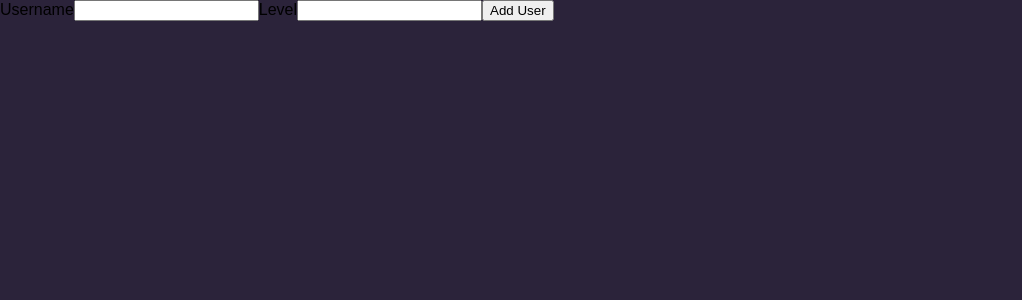
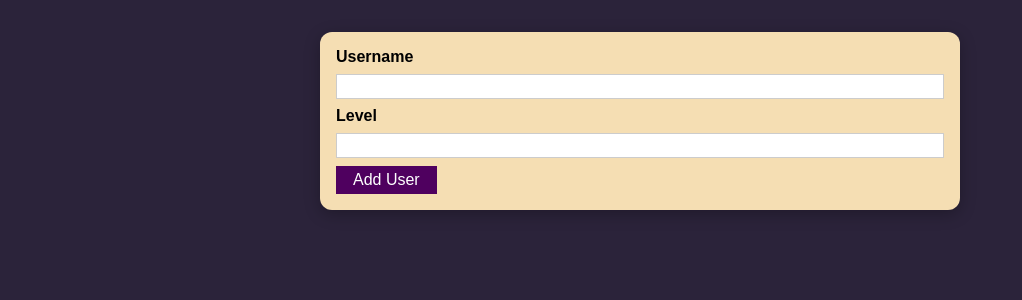
Before and after one commit to Ccharliiee/ReactLearningUProject1S8, a React (Create React App) app: page / in a window 1280 px wide. Shown: the top 300 px of the page, without its empty margins (0-1022 px from the left). Built offline with nearby package versions, Linux system fonts and the light colour scheme.

Commit message:
Create a Card component and a Button component for Styling
Create a Card component and a Button component for Styling by using CSS module

```diff
--- /dev/null
+++ b/src/components/UI/Button/Button.js
@@ -0,0 +1,17 @@
+import React from "react";
+
+import styles from "./Button.module.css";
+
+const Button = (props) => {
+  return (
+    <button
+      type={props.type}
+      className={styles.button || "button"}
+      onClick={props.onClick}
+    >
+      {props.children}
+    </button>
+  );
+};
+
+export default Button;
--- /dev/null
+++ b/src/components/UI/Button/Button.module.css
@@ -0,0 +1,18 @@
+.button {
+  font: inherit;
+  border: 1px solid #4f005f;
+  background: #4f005f;
+  color: white;
+  padding: 0.25rem 1rem;
+  cursor: pointer;
+}
+
+.button:hover,
+.button:active {
+  background: #741188;
+  border-color: #741188;
+}
+
+.button:focus {
+  outline: none;
+}
--- /dev/null
+++ b/src/components/UI/Card/Card.js
@@ -0,0 +1,11 @@
+import React from "react";
+
+import styles from "./Card.module.css";
+
+const Card = (props) => {
+  return (
+    <div className={`${styles.card} ${props.className}`}>{props.children}</div>
+  );
+};
+
+export default Card;
--- /dev/null
+++ b/src/components/UI/Card/Card.module.css
@@ -0,0 +1,5 @@
+.card {
+  background: wheat;
+  border-radius: 12px;
+  box-shadow: 0 4px 16px rgba(0, 0, 0, 0.26);
+}
--- a/src/components/Users/AddUser.js
+++ b/src/components/Users/AddUser.js
@@ -1,4 +1,10 @@
 import React from "react";
+
+import addUserClasses from "./AddUser.module.css";
+
+import Card from "../UI/Card/Card";
+
+import Button from "../UI/Button/Button";
 
 const AddUser = (props) => {
   const addUserHandler = (event) => {
@@ -11,13 +17,15 @@
   };
 
   return (
+    <Card className={addUserClasses.input}>
       <form onSubmit={addUserHandler}>
         <label htmlFor="username">Username</label>
         <input id="username" type="text" />
         <label htmlFor="level">Level</label>
         <input id="level" type="number" />
-      <button type="submit">Add User</button>
+        <Button type="submit">Add User</Button>
       </form>
+    </Card>
   );
 };
 
--- /dev/null
+++ b/src/components/Users/AddUser.module.css
@@ -0,0 +1,26 @@
+.input {
+  margin: 2rem auto;
+  padding: 1rem;
+  width: 90%;
+  max-width: 40rem;
+}
+
+.input label {
+  display: block;
+  font-weight: bold;
+  margin-bottom: 0.5rem;
+}
+
+.input input {
+  font: inherit;
+  display: block;
+  width: 100%;
+  border: 1px solid #ccc;
+  padding: 0.15rem;
+  margin-bottom: 0.5rem;
+}
+
+.input input:focus {
+  outline: none;
+  border-color: #4f005f;
+}
```
Lines whose indentation alone changed are shown as unchanged.
